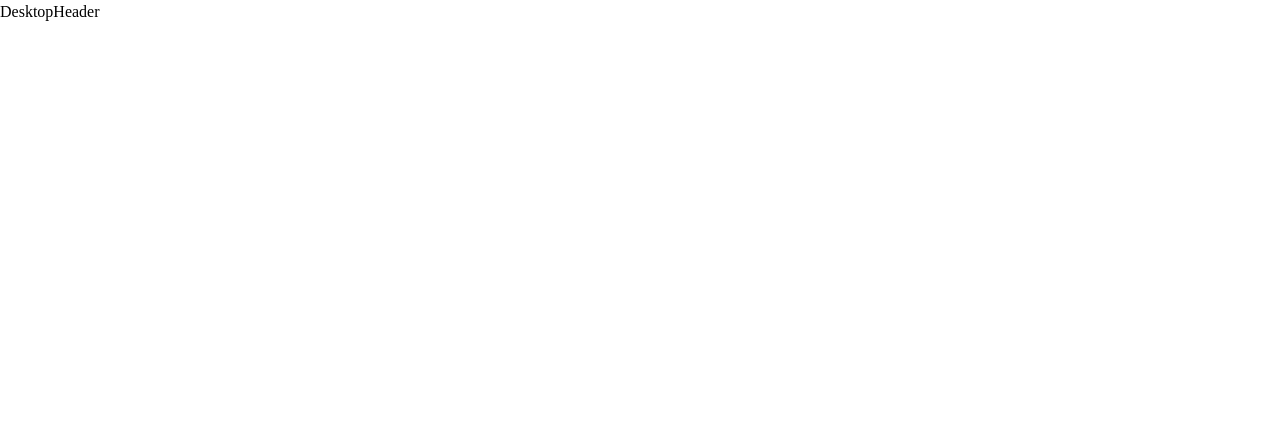
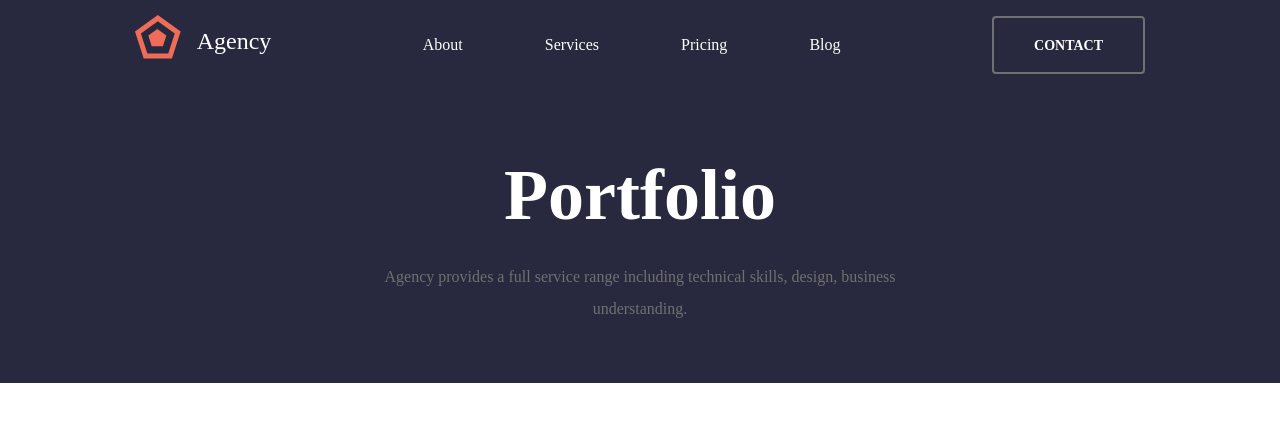
Before and after one commit to H1ghN0on/yupiter-test, a React (Create React App) app: page / in a window 1280 px wide. Shown: the top 422 px of the page. Built offline with nearby package versions, Linux system fonts and the light colour scheme.

Commit message:
Header layout

```diff
--- a/package.json
+++ b/package.json
@@ -14,6 +14,8 @@
     "postcss": "^8.4.14",
     "react": "^18.2.0",
     "react-dom": "^18.2.0",
+    "react-router": "^6.3.0",
+    "react-router-dom": "^6.3.0",
     "react-scripts": "5.0.1",
     "typescript": "^4.7.4",
     "web-vitals": "^2.1.4"
--- /dev/null
+++ b/src/components/Header/Common/Logo/LogoSvg.tsx
@@ -0,0 +1,35 @@
+export const LogoSvg = () => {
+  return (
+    <svg
+      className="relative bottom-1"
+      xmlns="http://www.w3.org/2000/svg"
+      width="45.651"
+      height="43.416"
+      viewBox="0 0 45.651 43.416"
+    >
+      <g
+        id="Polygon"
+        transform="translate(-1.175)"
+        fill="none"
+        stroke-miterlimit="10"
+      >
+        <path
+          d="M24,0,46.825,16.584,38.107,43.416H9.893L1.175,16.584Z"
+          stroke="none"
+        />
+        <path
+          d="M 23.99999809265137 6.180351257324219 L 7.052497863769531 18.49341773986816 L 13.5258674621582 38.41640472412109 L 34.47411346435547 38.41640472412109 L 40.94748306274414 18.49341583251953 L 23.99999809265137 6.180351257324219 M 24 3.814697265625e-06 L 46.82534408569336 16.58358573913574 L 38.10683441162109 43.41640472412109 L 9.893146514892578 43.41640472412109 L 1.174636840820312 16.58358573913574 L 24 3.814697265625e-06 Z"
+          stroke="none"
+          fill="#ef6d58"
+        />
+      </g>
+      <path
+        id="Polygon-2"
+        data-name="Polygon"
+        d="M9.5,0l9.035,6.564L15.084,17.186H3.916L.465,6.564Z"
+        transform="translate(12.825 14)"
+        fill="#ef6d58"
+      />
+    </svg>
+  );
+};
--- /dev/null
+++ b/src/components/Header/Common/Logo/index.tsx
@@ -0,0 +1,19 @@
+import React from "react";
+import { LogoSvg } from "./LogoSvg";
+
+interface LogoProps {
+  className?: string;
+}
+
+const Logo: React.FC<LogoProps> = ({ className }) => {
+  return (
+    <a href="/">
+      <div className={"flex items-center relative bottom-1 " + className}>
+        <LogoSvg />
+        <h1 className="ml-4 text-2xl">Agency</h1>
+      </div>
+    </a>
+  );
+};
+
+export default Logo;
--- /dev/null
+++ b/src/components/Header/Common/Title/index.tsx
@@ -0,0 +1,23 @@
+import React from "react";
+
+interface TitleProps {
+  className?: string;
+}
+
+const Title: React.FC<TitleProps> = ({ className }) => {
+  return (
+    <div
+      className={
+        "flex flex-col items-center justify-center text-center " + className
+      }
+    >
+      <h1 className="font-bold w-[90%] text-5xl md:text-7xl">Portfolio</h1>
+      <h4 className="text-[#707070] leading-8 lg:leading-8 mt-[30px] w-[90%] text-sm lg:text-base">
+        Agency provides a full service range including technical skills, design,
+        business understanding.
+      </h4>
+    </div>
+  );
+};
+
+export default Title;
--- /dev/null
+++ b/src/components/Header/Desktop/ContactButtonDesktop/index.tsx
@@ -0,0 +1,18 @@
+import React from "react";
+
+const ContactButtonDesktop = () => {
+  const handleButtonClick = (e: React.MouseEvent<HTMLButtonElement>) => {
+    console.log("Clicked!");
+  };
+
+  return (
+    <button
+      className="px-[40px] py-[15px] border-2 rounded border-[#707070]"
+      onClick={handleButtonClick}
+    >
+      <span className="text-sm font-bold uppercase">Contact</span>
+    </button>
+  );
+};
+
+export default ContactButtonDesktop;
--- /dev/null
+++ b/src/components/Header/Desktop/NavigationDesktop/NavigationItemDesktop.tsx
@@ -0,0 +1,19 @@
+import React from "react";
+
+import { NavigationItemType } from ".";
+
+interface NavigationItemProps {
+  item: NavigationItemType;
+}
+
+const NavigationItemDesktop: React.FC<NavigationItemProps> = ({ item }) => {
+  return (
+    // <NavLink to={item.path}>
+    <li>
+      <span>{item.label}</span>
+    </li>
+    // </NavLink>
+  );
+};
+
+export default NavigationItemDesktop;
--- /dev/null
+++ b/src/components/Header/Desktop/NavigationDesktop/index.tsx
@@ -0,0 +1,45 @@
+import NavigationItemDesktop from "./NavigationItemDesktop";
+
+export interface NavigationItemType {
+  label: String;
+  accessor: String;
+  path: String;
+}
+
+const items: NavigationItemType[] = [
+  {
+    label: "About",
+    accessor: "about",
+    path: "/about",
+  },
+  {
+    label: "Services",
+    accessor: "services",
+    path: "/services",
+  },
+  {
+    label: "Pricing",
+    accessor: "pricing",
+    path: "/pricing",
+  },
+  {
+    label: "Blog",
+    accessor: "blog",
+    path: "/blog",
+  },
+];
+
+const NavigationDesktop = () => {
+  return (
+    <nav className="w-full px-[15%]">
+      <ul className="flex items-center justify-between">
+        {items &&
+          items.map((item: NavigationItemType, index: number) => (
+            <NavigationItemDesktop key={index} item={item} />
+          ))}
+      </ul>
+    </nav>
+  );
+};
+
+export default NavigationDesktop;
--- a/src/components/Header/HeaderDesktop.tsx
+++ b/src/components/Header/HeaderDesktop.tsx
@@ -1,7 +1,21 @@
-import React from "react";
+import ContactButton from "./Desktop/ContactButtonDesktop";
+import Logo from "./Common/Logo";
+import NavigationDesktop from "./Desktop/NavigationDesktop";
+import Title from "./Common/Title";
 
 const HeaderDesktop = () => {
-  return <div>DesktopHeader</div>;
+  return (
+    <header className="px-[135px] pt-[16px] pb-[58px] bg-[#28293E] text-white">
+      <section className="flex justify-between items-center">
+        <Logo />
+        <NavigationDesktop />
+        <ContactButton />
+      </section>
+      <section className="flex justify-center mt-[85px]">
+        <Title />
+      </section>
+    </header>
+  );
 };
 
 export default HeaderDesktop;
--- a/src/components/Header/HeaderMobile.tsx
+++ b/src/components/Header/HeaderMobile.tsx
@@ -1,7 +1,16 @@
 import React from "react";
+import Logo from "./Common/Logo";
+import Title from "./Common/Title";
 
 const HeaderMobile = () => {
-  return <div>MobileHeader</div>;
+  return (
+    <header className="px-[20px] pt-[20px] pb-[70px] bg-[#28293E] text-white">
+      <section className="flex flex-col justify-around items-center">
+        <Logo />
+        <Title className="mt-[80px]" />
+      </section>
+    </header>
+  );
 };
 
 export default HeaderMobile;
--- /dev/null
+++ b/src/utils/Adaptivity.ts
@@ -0,0 +1,31 @@
+class Adaptivity {
+  private breakpoints = {
+    mobile: 1040,
+  };
+
+  private state = {
+    width: 0,
+  };
+
+  private handleResize() {
+    this.state.width = window.innerWidth;
+  }
+
+  public subscribe() {
+    window.addEventListener("resize", this.handleResize);
+  }
+
+  public unsubscribe() {
+    window.removeEventListener("resize", this.handleResize);
+  }
+
+  public isMobile(): Boolean {
+    return this.state.width <= this.breakpoints.mobile;
+  }
+
+  public isDesktop(): Boolean {
+    return !this.isMobile();
+  }
+}
+
+export default new Adaptivity();
```
Also changed, not shown: src/styles/fonts.css (+7 -0 lines), src/styles/fonts/Epilogue-Bold.ttf (added), 1 other file (tests, documents, lock files or other folders).
